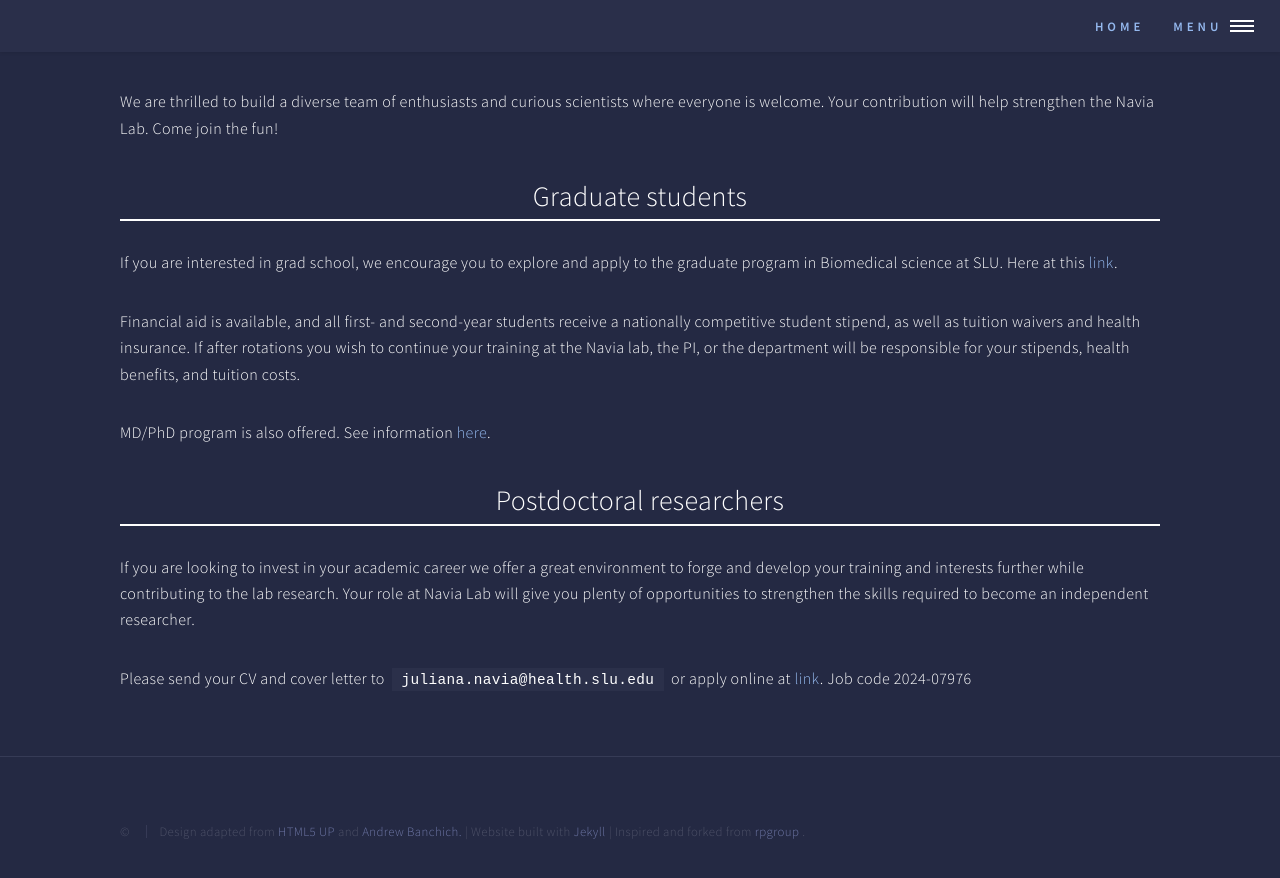
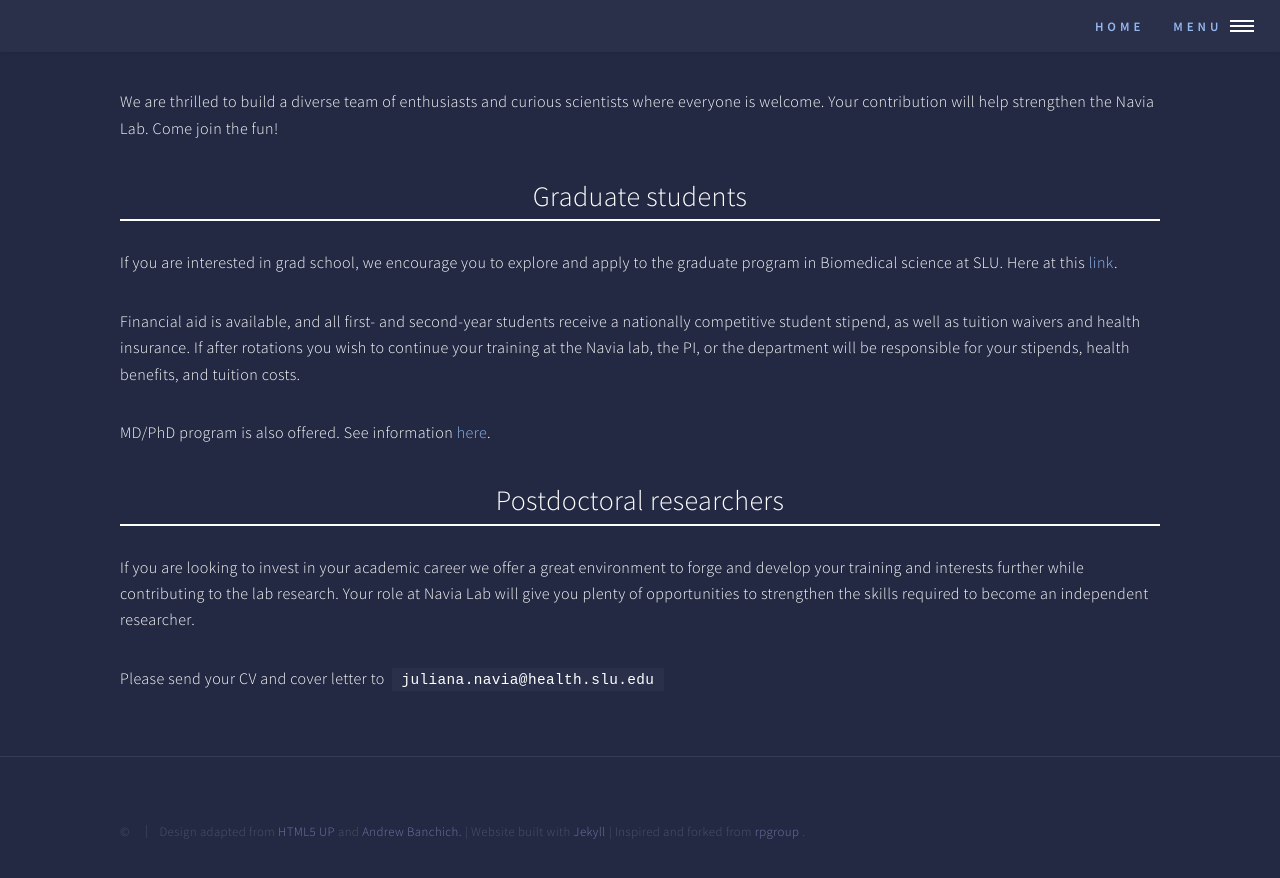
Before and after one commit to navialab/navialab.github.io, a Jekyll site: the page built from 04_jobs.md, in a window 1280 px wide and 900 px high, scrolled down 757 px. Shown: the top 878 px of the window. Built offline with Jekyll 4.4.1, drawn with Linux system fonts in a browser that asks for light colours.

Commit message:
Update jobs.yaml
Delete  link and job code

```diff
--- a/_data/jobs.yaml
+++ b/_data/jobs.yaml
@@ -19,4 +19,4 @@ Postdoctoral researchers:
     and develop your training and interests further while contributing to the lab research. Your role at Navia Lab will give you plenty of opportunities to strengthen the skills required to become an independent researcher.
 
 
-    Please send your CV and cover letter to  `juliana.navia@health.slu.edu` or apply online at <a href="https://slu.wd5.myworkdayjobs.com/en-US/Careers/job/Post-Doctoral-Fellow_2024-07976" target="_blank">link</a>. Job code 2024-07976
+    Please send your CV and cover letter to  `juliana.navia@health.slu.edu`
```
